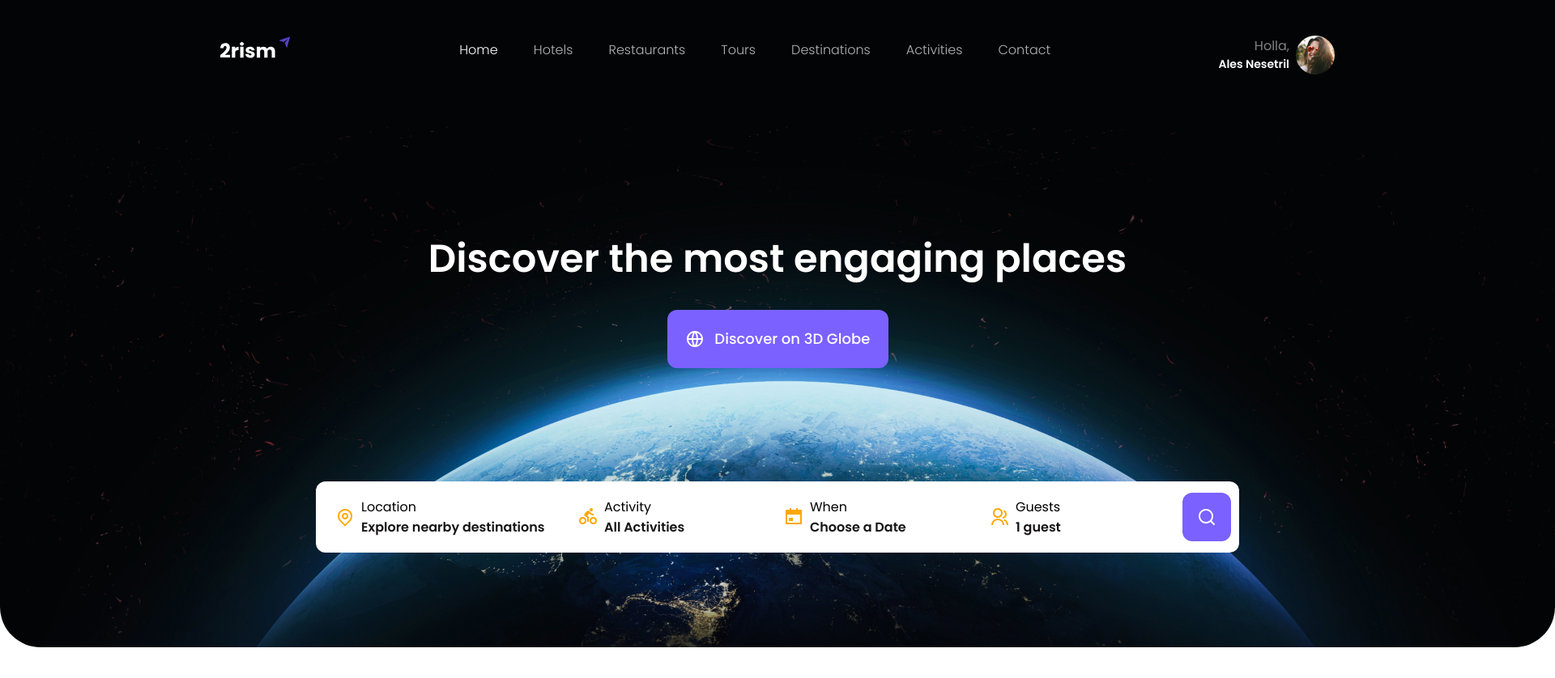
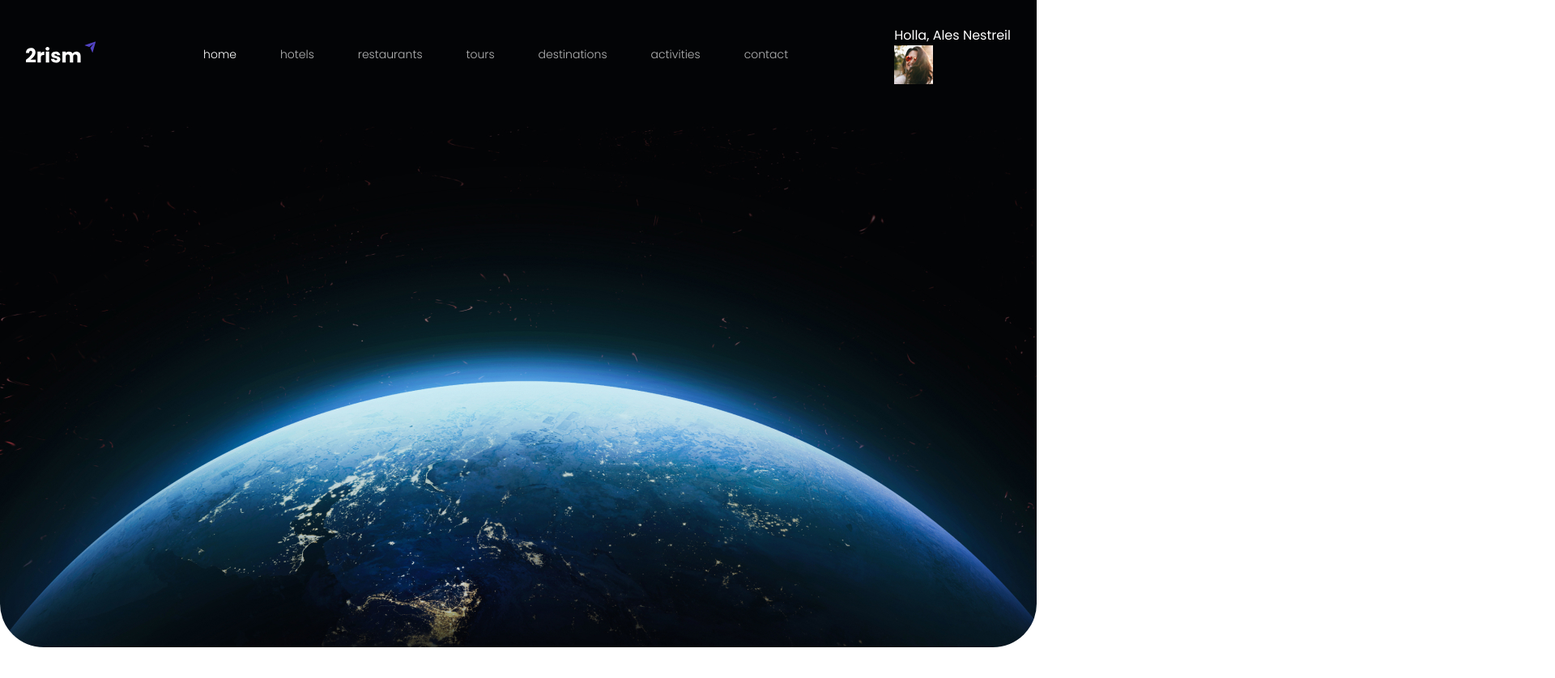
Before and after one commit to igoroshust/2rism, a plain HTML site: page index.html in a window 1280 px wide. Shown: the whole page at 81% size, 1920 px wide, since content can reach past the window. After the commit the page ends 800 px from the top, so only its background shows below. Drawn offline with Linux system fonts and the light colour scheme.

Commit message:
feat: discover section prod version

```diff
--- a/css/styles.css
+++ b/css/styles.css
@@ -6,147 +6,71 @@ body {
     font-family: 'Poppins', sans-serif;
 }
 
-.discover-section {
-    width: 1920px;
-    height: 800px;
-    border-radius: 0px 0px 50px 50px;
+.none {
+    display: none !important;
+}
 
+/* ================================= discover section ================================= */
+
+.header {
+    padding: 31px 0 100px; /* Сверху, слева-справа, снизу */
+    height: 800px; /* height вместо min-height, чтобы элементы контейнера растянулись по шапке */
+    color: #fff;
+
+    background-color: black; /* Задаём фон даже при наличии картинки, на случай, если она не подгрузится */
     background-image: url('/img/discover/AdobeStock_251238249\ 1.jpg');
+    background-size: cover; /* Изображение полностью покрывает контейнер с сохранением пропорций */
+    background-position: center; /* Центрирование фонового изображения внутри контейнера */
+    background-repeat: no-repeat; /* Изображение не дублируется */
+
+    border-radius: 0px 0px 54px 54px;
+}
+
+header a {
+    color: #fff;
 }
 
 .container {
-    padding: 30px 272px 100px 272px;
-    width: auto;
-    height: auto;
+    max-width: 1440px; /* Исходная ширина: 1376, + 32 + 32 = 1440px */
+    padding: 0 32px; /* Отступы слева и справа внутри контейнера (image-2 в materials) */
+    margin: 0 auto; /* Выстраивание контейнера по центру */
 }
 
-.header {
-    padding: 13.5px 0px;
-}
-
-.header-nav ul {
+.container--header {
+    height: 100%; /* Растяжение контейнера по всей шапке */
     display: flex;
-    justify-content: space-between;
-    width: 730px;
-
-    padding-top: 5px;
-
-    font-style: 14px;
-    font-weight: 300;
-    color: rgba(255, 255, 255, 0.7);
-}
-
-.header-wrapper {
-    display: flex;
+    flex-direction: column;
     justify-content: space-between;
 }
 
-.user-profile {
+/* nav */
+.nav {
     display: flex;
-    flex-direction: row-reverse;
-    gap: 8px;
+    justify-content: space-between;
+    align-items: center;
+
+    column-gap: 30px;
 }
 
-.user-profile__user-img img {
-    border-radius: 100%;
+.logo {
+    flex-shrink: 0; /* Логотип не уменьшается */
 }
 
-.user-profile__user-info {
+/* nav-list */
+.nav-list {
     display: flex;
-    flex-direction: column;
-    align-items: flex-end;
+    column-gap: 54px;
+    font-size: 14px;
+    font-weight: 300;
 }
 
-.user-profile__user-greetings {
-    color: rgba(255, 255, 255, 0.5);
+.nav-list__item {
+
+}
+.nav-list__link {
+    opacity: 0.7;
 }
 
-
-.user-profile__user-name {
-    color: #fff;
-    font-size: 14px;
-    font-weight: 700;
+.nav-list__link--active {
+    opacity: 1;
 }
-
-.header-nav__item--active {
-    color: #fff;
-}
-
-
-.content {
-    margin-top: 184px;
-}
-
-.content-wrapper {
-    display: flex;
-    flex-flow: column nowrap;
-    align-items: center;
-    gap: 32px;
-}
-
-.content-info p {
-    color: #fff;
-    line-height: 62px;
-
-    font-size: 48px;
-    font-weight: 500;
-}
-
-.btn-discover {
-    width: 273px;
-    height: 72px;
-    background-color: #7B61FF;
-    border-radius: 12px;
-
-    font-size: 18px;
-    font-weight: 500;
-    line-height: 24px;
-    color: #fff;
-}
-
-.btn-discover img {
-    margin-right: 8px;
-}
-
-.factoids {
-    margin: 140px 118px 100px;
-
-    display: flex;
-    align-items: center;
-
-    width: 1140px;
-    height: 88px;
-    padding: 8px;
-
-    background-color: #fff;
-    border-radius: 12px;
-}
-
-
-.factoids__factoid {
-    display: flex;
-    align-items: center;
-
-    width: 254px;
-    height: 72px;
-
-    padding: 16px 20px 16px 16px;
-    gap: 8px;
-}
-
-.factoids__factoid--location {
-    width: 300px;
-}
-
-.factoids__factoid__text {
-    font-size: 16px;
-    font-weight: 700;
-    color: #161414;
-}
-
-.btn-search {
-    background-color: #7B61FF;
-    border-radius: 12px;
-    width: 60px;
-    height: 60px;
-}
--- a/index.html
+++ b/index.html
@@ -9,98 +9,51 @@
 </head>
 <body>
 
-    <main class="main">
-        <section class="discover-section">
-            <div class="container">
-                <header class="header">
-                    <div class="header-wrapper">
+    <header class="header">
+        <div class="container">
+            <nav class="nav">
+                <a href="#!" class="logo">
+                    <img src="/img/icons/ui/logo-header.svg" alt="2rism logo">
+                </a>
 
-                        <div class="logo">
-                            <img src="/img/icons/ui/logo-header.svg" alt="2rism logo">
-                        </div>
+                <ul class="nav-list">
+                    <li class="nav-list__item">
+                        <a href="#!" class="nav-list__link nav-list__link--active">home</a>
+                    </li>
+                    <li class="nav-list__item">
+                        <a href="#!" class="nav-list__link">hotels</a>
+                    </li>
+                    <li class="nav-list__item">
+                        <a href="#!" class="nav-list__link">restaurants</a>
+                    </li>
+                    <li class="nav-list__item">
+                        <a href="#!" class="nav-list__link">tours</a>
+                    </li>
+                    <li class="nav-list__item">
+                        <a href="#!" class="nav-list__link">destinations</a>
+                    </li>
+                    <li class="nav-list__item">
+                        <a href="#!" class="nav-list__link">activities</a>
+                    </li>
+                    <li class="nav-list__item">
+                        <a href="#!" class="nav-list__link">contact</a>
+                    </li>
+                </ul>
 
-                        <nav class="header-nav">
-                            <ul>
-                                <li class="header-nav__item header-nav__item--active">Home</li>
-                                <li class="header-nav__item">Hotels</li>
-                                <li class="header-nav__item">Restaurants</li>
-                                <li class="header-nav__item">Tours</li>
-                                <li class="header-nav__item">Destinations</li>
-                                <li class="header-nav__item">Activities</li>
-                                <li class="header-nav__item">Contact</li>
-                            </ul>
-                        </nav>
+                <div class="user">
+                    <div class="user__content">
+                        <span class="user__greeting">Holla, </span>
+                        <span class="user__name">Ales Nestreil</span>
+                    </div>
 
-                        <div class="user-profile">
-                            <div class="user-profile__user-img">
-                                <img src="/img/discover/user-pic.jpg" alt="">
-                            </div>
-
-                            <div class="user-profile__user-info">
-                                <p class="user-profile__user-greetings">Holla,</p>
-                                <p class="user-profile__user-name">Ales Nesetril</p>
-                            </div>
-                        </div>
-                    </div>
-                </header>
-
-                <div class="content">
-                    <div class="content-wrapper">
-                        <div class="content-info">
-                            <p><strong>Discover the most engaging places</strong></p>
-                        </div>
-                        <button type="button" class="btn btn-discover" aria-label="Discover on 3D Globe">
-                            <img src="/img/icons/ui/discover-btn-icon.svg">
-                            Discover on 3D Globe
-                        </button>
+                    <div class="user__avatar">
+                        <img class="user__img" src="/img/discover/user-pic.jpg" alt="Avatar">
                     </div>
                 </div>
 
-                <div class="factoids">
-                        <div class="factoids__factoid factoids__factoid--location">
-                            <div class="factoids__factoid__img">
-                                <img src="/img/icons/thematic/location-icon.png" alt="Location icon">
-                            </div>
-                            <div class="factoids__factoid__content">
-                                <p class="factoids__factoid__header">Location</p>
-                                <p class="factoids__factoid__text">Explore nearby destinations</p>
-                            </div>
-                        </div>
-                        <div class="factoids__factoid factoids__factoid--activity">
-                            <div class="factiods__factoid__img">
-                                <img src="/img/icons/thematic/activity-icon.png" alt="Activity icon">
-                            </div>
-                            <div class="factoids__factoid__content">
-                                <p class="factoids__factoid__header">Activity</p>
-                                <p class="factoids__factoid__text">All Activities</p>
-                            </div>
-                        </div>
-                        <div class="factoids__factoid factoids__factoid--when">
-                            <div class="factoids__factoid__img">
-                                <img src="/img/icons/thematic/when-icon.png" alt="When icon">
-                            </div>
-                            <div class="factoids__factoid__content">
-                                <p class="factoids__factoid__header">When</p>
-                                <p class="factoids__factoid__text">Choose a Date</p>
-                            </div>
-                        </div>
-                        <div class="factoids__factoid factoids__factoid--guest">
-                            <div class="factoids__factoid__img">
-                                <img src="/img/icons/thematic/guests-icon.png" alt="Guest icon">
-                            </div>
-                            <div class="factoids__factoid__content">
-                                <p class="factoids__factoid__header">Guests</p>
-                                <p class="factoids__factoid__text">1 guest</p>
-                            </div>
-                        </div>
-
-                        <button type="button" class="btn btn-search" aria-label="Search">
-                            <img src="/img/icons/thematic/search-btn-icon.png">
-                        </button>
-                </div>
-            </div>
-        </section>
-    </main>
+            </nav>
+        </div>
+    </header>
 
 </body>
 </html>
```
Also changed, not shown: materials/discover-blocks.png (added), materials/image-1.png (added), materials/image-2.png (added), 1 other file.
